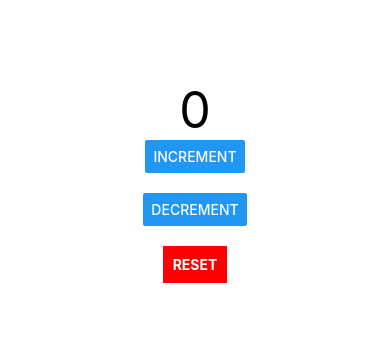
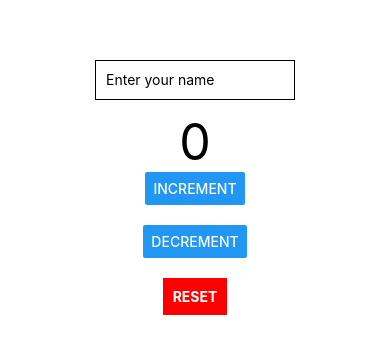
Before and after one commit to TanmayJain33/RNCounterApp, a React Native app: screen / in a window 390 px wide. Shown: the part 241-594 px from the top of the page. Built offline with nearby package versions, Linux system fonts and the light colour scheme.

Commit message:
Add conditional useEffect()

```diff
--- a/App.js
+++ b/App.js
@@ -1,17 +1,31 @@
 import React, {useState, useEffect} from 'react';
-import {View, Text, Button, TouchableOpacity} from 'react-native';
+import {View, Text, Button, TouchableOpacity, TextInput} from 'react-native';
 
 export default function App() {
   const [counter, setCounter] = useState(0);
   const [buttonEnabled, setButtonEnabled] = useState(true);
   const buttonColor = buttonEnabled ? 'red' : 'blue';
+  const [name, setName] = useState('');
 
   useEffect(() => {
-    console.warn(`Counter value is: ${counter}.`);
-  });
+    console.log('Updating user name');
+    console.log(`Counter value is: ${counter}.`);
+  }, [counter]);
 
   return (
     <View style={{justifyContent: 'center', alignItems: 'center', flex: 1}}>
+      <TextInput
+        style={{
+          height: 40,
+          width: 200,
+          margin: 12,
+          borderWidth: 1,
+          padding: 10,
+        }}
+        value={name}
+        placeholder="Enter your name"
+        onChangeText={text => setName(text)}
+      />
       <Text style={{textAlign: 'center', fontSize: 50}}>{counter}</Text>
       <Button
         title="Increment"
```
